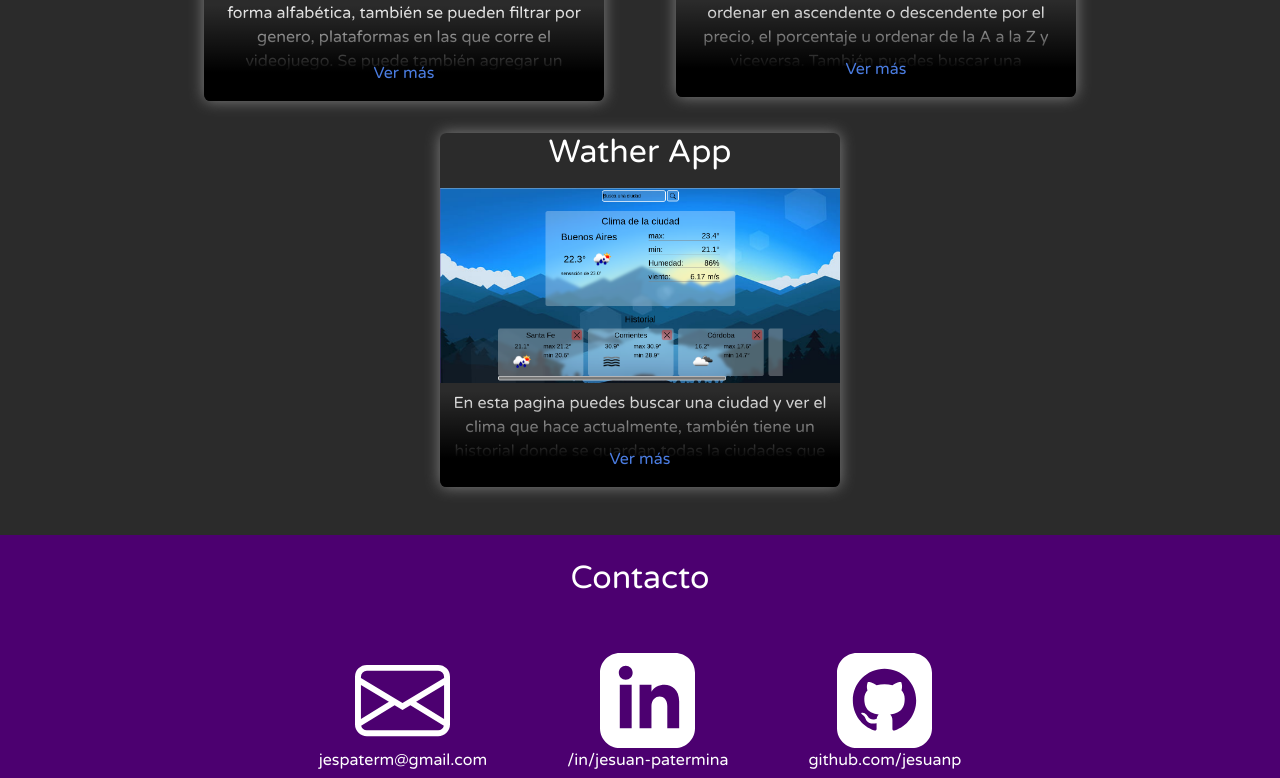
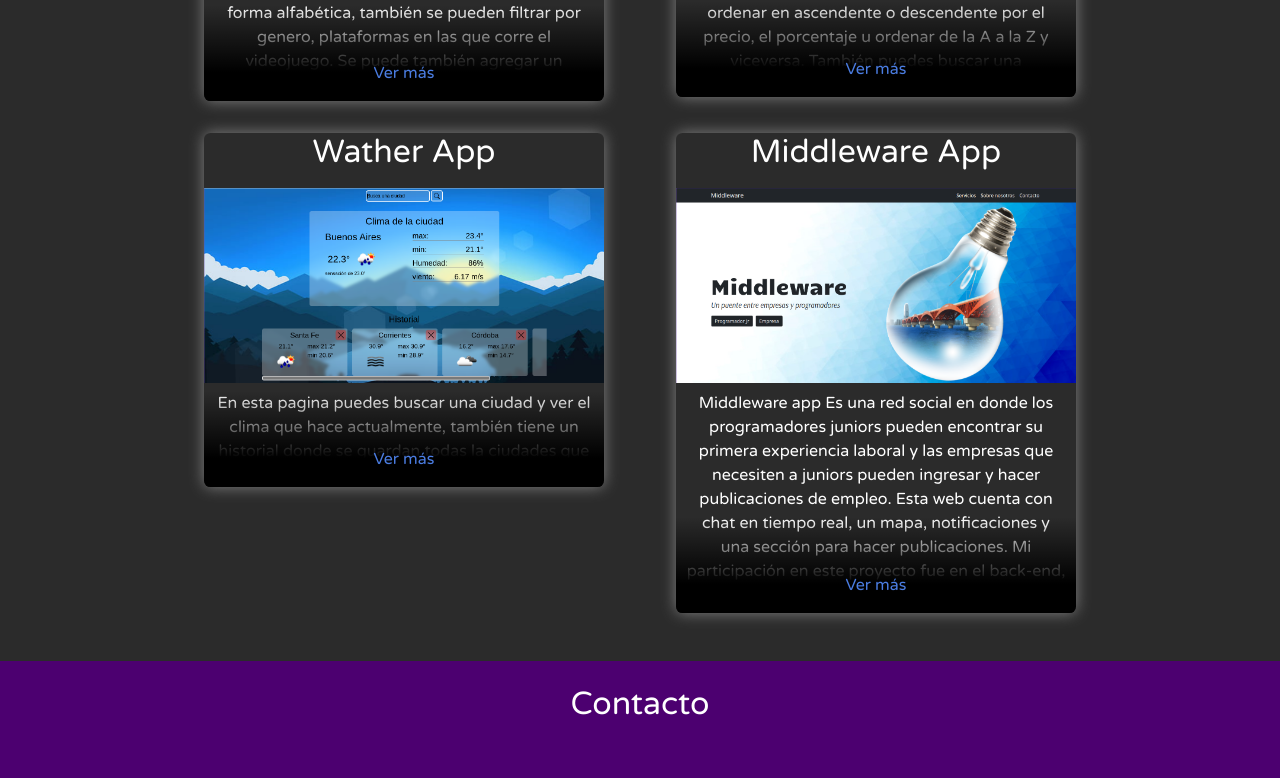
Before and after one commit to jesuanp/mi-portafolio, a React (Create React App) app: page / in a window 1280 px wide. Shown: the part 2481-3259 px from the top of the page. Built offline with nearby package versions, Linux system fonts and the light colour scheme.

Commit message:
agregando un nuevo proyecto y modificando algunas cositas

```diff
--- a/src/components/proyectos/CardProyecto1.jsx
+++ b/src/components/proyectos/CardProyecto1.jsx
@@ -1,6 +1,7 @@
 import React from 'react';
 import s from './CardProyecto2.module.css';
 import img from './images/videogames.png'
+import proyectos from './proyectos';
 
 export default function CardProyecto1({setState, setInfoCard}){
 
@@ -22,14 +23,18 @@ export default function CardProyecto1({setState, setInfoCard}){
     }
 
     return (
-        <div className={s.card} onClick={()=>{setState(true); setInfoCard(info)}}>
+        <>
+            {
+                proyectos.map(e => (
+
+                    <div className={s.card} key={e.id} onClick={()=>{setState(true); setInfoCard(e)}}>
                         <div className={s.container}>
 
-                <h2>{title}</h2>
+                            <h2>{e.title}</h2>
 
-                <img className={s.img} src={img} alt="foto del proyecto" />
+                            <img className={s.img} src={e.img} alt="foto del proyecto" />
 
-                <span>{description}</span>
+                            <span>{e.description}</span>
 
                             <div className={s.verMas}>
                                 <p className={s.p}>Ver más</p>
@@ -37,5 +42,8 @@ export default function CardProyecto1({setState, setInfoCard}){
 
                         </div>
                     </div>
+                ))
+            }
+        </>
     )
 }
--- a/src/components/proyectos/EmergeProy/EmergenProy.jsx
+++ b/src/components/proyectos/EmergeProy/EmergenProy.jsx
@@ -50,8 +50,21 @@ export default function EmergenProy({state, setState, infoCard}){
                             </span>
                         </div>
 
-                        <div className={s.divLink}>
-                            <a href={infoCard && infoCard.link.url} target="_blank" without rel="noreferrer">{infoCard && infoCard.link.tipo}</a>
+                        <div className={s.divUrl}>
+                            <div className={s.divLink}>
+                                <a href={infoCard && infoCard.link.url} target="_blank" without rel="noreferrer">{infoCard && infoCard.link.tipo}</a>
+                            </div>
+
+                            { infoCard && infoCard.link.tipoDos
+                            ?   (
+                                    <div className={s.divLink}>
+                                        <a href={infoCard && infoCard.link.urlDos} target="_blank" without rel="noreferrer">{infoCard && infoCard.link.tipoDos}</a>
+                                    </div>
+                                )
+                            :   (
+                                    null
+                                )
+                        }
                         </div>
 
                     </div>
--- a/src/components/proyectos/EmergeProy/EmergenProy.module.css
+++ b/src/components/proyectos/EmergeProy/EmergenProy.module.css
@@ -76,6 +76,11 @@
     margin: 1rem .7rem 2rem .7rem;
 }
 
+.divUrl {
+    display: flex;
+    flex-direction: row;
+}
+
 /* vvvvvv scrol vvvvvv */
 /* Estilos para motores Webkit y blink (Chrome, Safari, Opera... )*/
 
--- a/src/components/proyectos/Index.jsx
+++ b/src/components/proyectos/Index.jsx
@@ -21,11 +21,11 @@ export default function CardsProyectos(){
             <div className={s.cards}>
                 <div className={s.cardsProyectos}>
                     <CardProyecto1 setState={setState} setInfoCard={setInfoCard} />
-                    <CardProyecto2 setState={setState} setInfoCard={setInfoCard} />
+                    {/* <CardProyecto2 setState={setState} setInfoCard={setInfoCard} /> */}
                 </div>
-                <div className={s.cardsProyectos}>
+                {/* <div className={s.cardsProyectos}>
                     <CardProyecto3 setState={setState} setInfoCard={setInfoCard} />
-                </div>
+                </div> */}
             </div>
         </div>
         </>
--- /dev/null
+++ b/src/components/proyectos/proyectos.js
@@ -0,0 +1,55 @@
+import imgVideogames from './images/videogames.png';
+import imgCriptomonedas from './images/criptomonedas.jpg';
+import imgWather from './images/wather.png';
+import imgMiddleware from './images/middleware.png';
+
+const proyectos = [
+    {
+        id: 1,
+        title: "Videogames App",
+        description: "En esta pagina web se puede ver una variedad de videojuegos o buscar un videojuego en específico (estos juegos los obtengo de una api rest de rawg), los mismo se pueden ordenar de forma ascendente o descendente según rating o de forma alfabética, también se pueden filtrar por genero, plataformas en las que corre el videojuego. Se puede también agregar un videojuego el cual se guarda en la base de datos. A este juego se le puede poner el nombre, el rating, la fecha de.",
+        tecnologias: "React, Redux, NodeJS, Express, PostgreSQL, Sequelize.",
+        link: {
+            url: 'https://youtu.be/P1OC0ICplMg',
+            tipo: 'Video del proyecto',
+        },
+        img: imgVideogames
+    },
+    {
+        id: 2,
+        title: "Criptomonedas",
+        description: "Para este proyecto hice una web en donde muestra una tabla con las 100 criptomonedas más reconocidas. En la tabla esta el precio y el porcentaje (de cuanto subió o bajó el precio en 24h) de cada criptomoneda. Tiene un filtro para ordenar en ascendente o descendente por el precio, el porcentaje u ordenar de la A a la Z y viceversa. También puedes buscar una criptomoneda en específico.",
+        tecnologias: "React, Redux",
+        link: {
+            url: 'https://criptomonedas-jesuanp.vercel.app',
+            tipo: 'Pagina web del proyecto',
+        },
+        img: imgCriptomonedas
+    },
+    {
+        id: 3,
+        title: "Wather App",
+        description: "En esta pagina puedes buscar una ciudad y ver el clima que hace actualmente, también tiene un historial donde se guardan todas la ciudades que buscas.",
+        tecnologias: "React, Redux",
+        link: {
+            url: 'https://wather-app-jesuanp.vercel.app',
+            tipo: 'Pagina web del proyecto',
+        },
+        img: imgWather
+    },
+    {
+        id: 4,
+        title: "Middleware App",
+        description: "Middleware app  Es una red social en donde los programadores juniors pueden encontrar su primera experiencia laboral y las empresas que necesiten a juniors pueden ingresar y hacer publicaciones de empleo. Esta web cuenta con chat en tiempo real, un mapa, notificaciones y una sección para hacer publicaciones. Mi participación en este proyecto fue en el back-end, en la base de datos y en el front-end con las notificaciones y las publicaciones.",
+        tecnologias: "React, Redux, Bootstrap, Firebase, Socket.io, Node.js, Express, Mongoose y MongoDB",
+        link: {
+            url: "https://drive.google.com/file/d/12uwoyBknFx9rE4qcy1SIjdU1njgQWy9Q/view?usp=sharing",
+            tipo: "Video del proyecto",
+            urlDos: "https://middlewareapp-new.vercel.app",
+            tipoDos: "Pagina web del proyecto"
+        },
+        img: imgMiddleware
+    },
+]
+
+export default proyectos;
```
Also changed, not shown: src/components/proyectos/images/middleware.png (added). Lines whose indentation alone changed are shown as unchanged.
